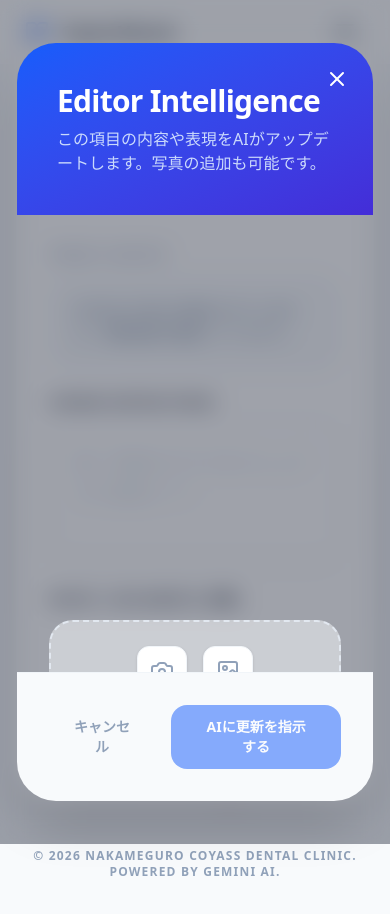
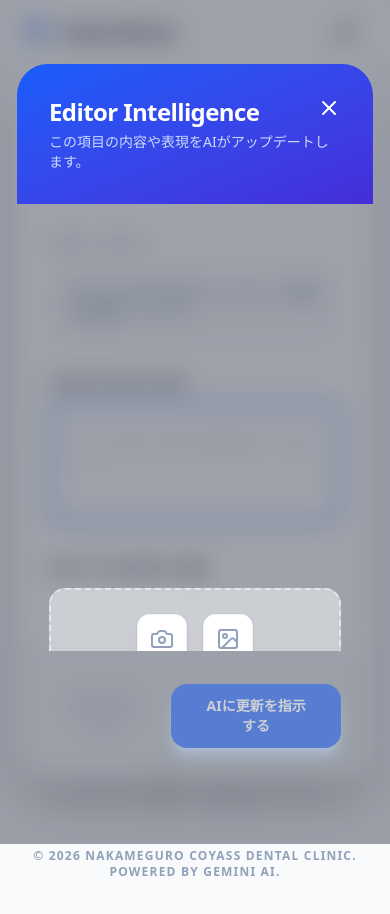
Before and after one commit to coyassddsphd/coyass-manual-web, a Next.js app: page / in a window 390 px wide. Both pictures are taken after a click on the button "この項目をAIに更新指示する". Shown: the top 914 px of the page. Built offline with nearby package versions, Linux system fonts and the light colour scheme.

Commit message:
Fix modal UI layout for better input visibility and responsiveness

```diff
--- a/src/app/ManualViewer.tsx
+++ b/src/app/ManualViewer.tsx
@@ -480,40 +480,41 @@
                             initial={{ scale: 0.95, opacity: 0, y: 20 }}
                             animate={{ scale: 1, opacity: 1, y: 0 }}
                             exit={{ opacity: 0, scale: 0.9, y: 20 }}
-                            className="bg-white w-full max-w-4xl max-h-[90vh] rounded-[2.5rem] shadow-2xl overflow-hidden flex flex-col border border-white/20"
+                            className="bg-white w-full max-w-2xl h-full max-h-[85vh] rounded-[2rem] shadow-2xl overflow-hidden flex flex-col border border-slate-200"
                         >
-                            <div className="p-10 bg-gradient-to-br from-blue-600 to-indigo-700 text-white relative">
-                                <h3 className="text-3xl font-black tracking-tight mb-2">Editor Intelligence</h3>
-                                <p className="text-blue-100 font-medium opacity-90">
+                            {/* Header */}
+                            <div className="p-8 bg-gradient-to-br from-blue-600 to-indigo-700 text-white shrink-0 relative">
+                                <h3 className="text-2xl font-black tracking-tight mb-1">Editor Intelligence</h3>
+                                <p className="text-blue-100 text-sm font-medium opacity-90">
                                     {selectedSection.trim().split('\n')[0].startsWith('## ')
-                                        ? "章全体の構成を最適化します。どこに何を追加・変更したいか教えてください。"
-                                        : "この項目の内容や表現をAIがアップデートします。写真の追加も可能です。"}
+                                        ? "章全体の構成を最適化します。要望を入力してください。"
+                                        : "この項目の内容や表現をAIがアップデートします。"}
                                 </p>
                                 <button
                                     onClick={() => setSelectedSection(null)}
-                                    className="absolute top-4 right-4 p-2 hover:bg-white/20 rounded-full transition-colors"
+                                    className="absolute top-6 right-6 p-2 hover:bg-white/20 rounded-full transition-colors"
                                     disabled={isLoading}
                                 >
                                     <X className="w-6 h-6 text-white" />
                                 </button>
                             </div>
 
-                            <div className="p-8 space-y-6 overflow-y-auto flex-1">
+                            {/* Body (Scrollable) */}
+                            <div className="flex-1 overflow-y-auto p-8 space-y-8 min-h-0 custom-scrollbar">
                                 <div>
-                                    <label className="flex items-center gap-2 text-xs font-black text-slate-400 uppercase tracking-widest mb-3">Target Context</label>
-                                    <div className="bg-slate-50 p-6 rounded-[1.5rem] text-sm text-slate-500 italic border border-slate-100 max-h-32 overflow-y-auto leading-relaxed">
+                                    <label className="flex items-center gap-2 text-[10px] font-black text-slate-400 uppercase tracking-widest mb-3">Target Context</label>
+                                    <div className="bg-slate-50 p-5 rounded-2xl text-xs text-slate-500 italic border border-slate-100 max-h-24 overflow-y-auto leading-relaxed">
                                         {selectedSection}
                                     </div>
                                 </div>
 
                                 <div>
-                                    <label className="flex items-center gap-2 text-xs font-black text-slate-900 uppercase tracking-widest mb-3" htmlFor="instructions">Change Instructions</label>
+                                    <label className="flex items-center gap-2 text-[10px] font-black text-slate-900 uppercase tracking-widest mb-3" htmlFor="instructions">Change Instructions</label>
                                     <textarea
                                         id="instructions"
-                                        title="修正の指示を入力してください"
-                                        className="w-full p-6 bg-white border-2 border-slate-100 rounded-[1.5rem] focus:outline-none focus:border-blue-600 transition-all resize-none text-slate-800 text-lg leading-relaxed placeholder:text-slate-300 shadow-sm"
-                                        rows={3}
-                                        placeholder="例：写真のグラフをマニュアルに追加して！"
+                                        autoFocus
+                                        className="w-full p-6 bg-white border-2 border-slate-100 rounded-2xl focus:outline-none focus:border-blue-600 transition-all resize-none text-slate-800 text-base leading-relaxed placeholder:text-slate-300 shadow-sm min-h-[120px]"
+                                        placeholder="例：写真の手順を箇条書きで追加して！"
                                         value={comment}
                                         onChange={(e) => setComment(e.target.value)}
                                         disabled={isLoading}
@@ -521,11 +522,11 @@
                                 </div>
 
                                 <div>
-                                    <label className="flex items-center gap-2 text-xs font-black text-slate-900 uppercase tracking-widest mb-3">Photo / Documents (任意)</label>
+                                    <label className="flex items-center gap-2 text-[10px] font-black text-slate-900 uppercase tracking-widest mb-3">Photo / Documents (任意)</label>
                                     <div
                                         onClick={() => !isLoading && fileInputRef.current?.click()}
                                         className={cn(
-                                            "relative border-2 border-dashed rounded-[1.5rem] p-6 transition-all cursor-pointer flex flex-col items-center justify-center gap-3",
+                                            "relative border-2 border-dashed rounded-2xl p-6 transition-all cursor-pointer flex flex-col items-center justify-center gap-3",
                                             attachedImage ? "border-blue-200 bg-blue-50/30" : "border-slate-200 hover:border-blue-400 bg-slate-50/50 hover:bg-white"
                                         )}
                                     >
@@ -542,7 +543,7 @@
                                                 {attachedImage.mimeType === 'application/pdf' ? (
                                                     <div className="flex flex-col items-center gap-2">
                                                         <div className="p-3 bg-red-50 rounded-xl"><AlertCircle className="w-8 h-8 text-red-500" /></div>
-                                                        <span className="text-xs font-bold text-slate-500">PDF書類が選択されました</span>
+                                                        <span className="text-[10px] font-bold text-slate-500">PDF書類が選択されました</span>
                                                     </div>
                                                 ) : (
                                                     <Image
@@ -565,7 +566,7 @@
                                                     <div className="p-3 bg-white rounded-xl shadow-sm border border-slate-100"><Camera className="w-6 h-6 text-slate-400" /></div>
                                                     <div className="p-3 bg-white rounded-xl shadow-sm border border-slate-100"><ImageIcon className="w-6 h-6 text-slate-400" /></div>
                                                 </div>
-                                                <p className="text-sm font-bold text-slate-500">タップして写真撮影 or 書類(PDF)を選択</p>
+                                                <p className="text-xs font-bold text-slate-500">タップして写真撮影 or 書類(PDF)を選択</p>
                                             </>
                                         )}
                                     </div>
@@ -576,20 +577,20 @@
                                         initial={{ opacity: 0, x: -10 }}
                                         animate={{ opacity: 1, x: 0 }}
                                         className={cn(
-                                            "p-6 rounded-2xl flex items-center gap-4 border",
+                                            "p-5 rounded-2xl flex items-center gap-4 border",
                                             message.includes("❌") ? "bg-red-50 border-red-100 text-red-700" : "bg-blue-50 border-blue-100 text-blue-800"
                                         )}
                                     >
                                         {message.includes("❌") ? <AlertCircle className="w-5 h-5 flex-shrink-0" /> : <CheckCircle2 className="w-5 h-5 flex-shrink-0 animate-bounce" />}
-                                        <span className="text-sm font-black">{message}</span>
+                                        <span className="text-sm font-black italic">{message}</span>
                                     </motion.div>
                                 )}
                             </div>
 
-                            <div className="p-8 bg-slate-50 border-t border-slate-100 flex justify-end gap-4 sticky bottom-0">
+                            {/* Footer */}
+                            <div className="p-8 bg-slate-50 border-t border-slate-100 flex justify-end gap-4 shrink-0">
                                 <button
                                     onClick={() => setSelectedSection(null)}
-                                    title="キャンセル"
                                     className="px-6 py-3 text-sm font-bold text-slate-400 hover:text-slate-600 transition-colors"
                                     disabled={isLoading}
                                 >
@@ -598,7 +599,7 @@
                                 <button
                                     onClick={handleSubmit}
                                     disabled={isLoading || !comment.trim()}
-                                    className="relative overflow-hidden px-8 py-3 bg-blue-600 text-white text-sm font-black rounded-2xl hover:bg-blue-700 disabled:opacity-50 group transition-all"
+                                    className="px-8 py-3 bg-blue-600 text-white text-sm font-black rounded-2xl hover:bg-blue-700 disabled:opacity-50 transition-all shadow-lg shadow-blue-200 active:scale-95"
                                 >
                                     {isLoading ? "AIが解析中..." : "AIに更新を指示する"}
                                 </button>
```
